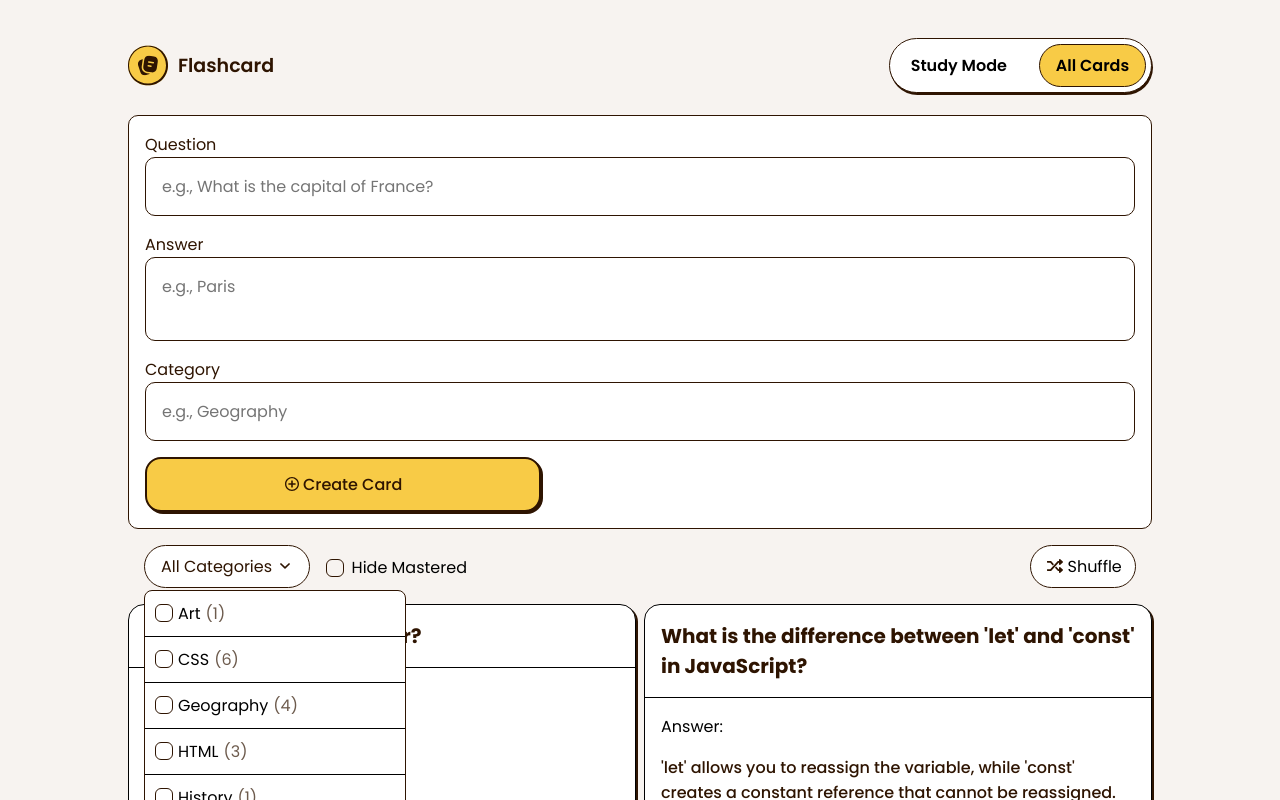
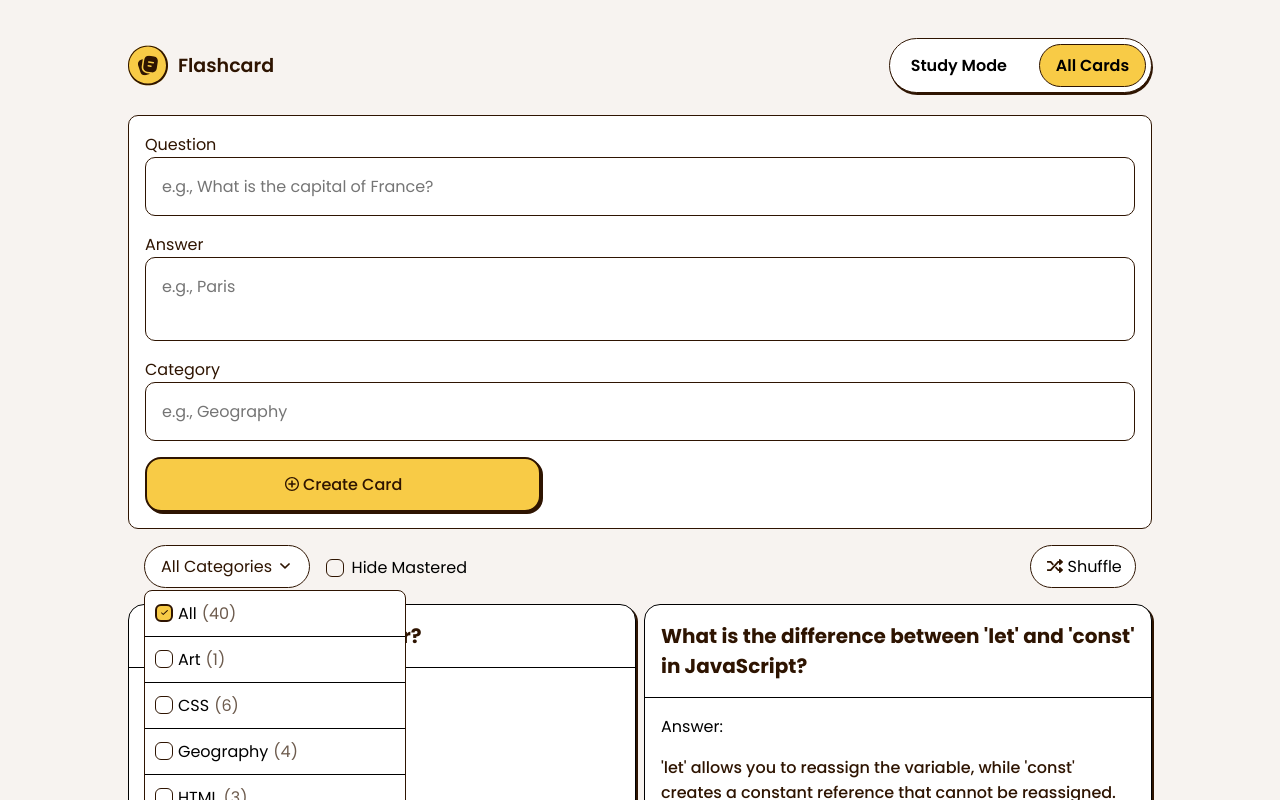
Before and after one commit to bengera/flashcard-app, a React (Vite) app: page / in a window 1280 px wide. Both pictures are taken after a click on the button "All Categories". Shown: the top 800 px of the page. Built offline with nearby package versions, Linux system fonts and the light colour scheme.

Commit message:
Add All checkbox to category dropdown

```diff
--- a/src/App.tsx
+++ b/src/App.tsx
@@ -58,6 +58,8 @@ const flashCardControlsProps = {
   uniqueCat,
   filterCategories,
   selectedCategories,
+  setSelectedCategories,
+  setShowCategories,
   cards,
 };
 
--- a/src/components/flashcardControls.tsx
+++ b/src/components/flashcardControls.tsx
@@ -9,7 +9,8 @@ export type FlashCardControlProps ={
     uniqueCat: string[]
     cards: Flashcard[]
     filterCategories: (category: string, checked: boolean) => void;
-    selectedCategories:string[]
+    selectedCategories: string[];
+    setSelectedCategories: React.Dispatch<React.SetStateAction<string[]>>;
 }
 
 export function FlashcardControls({
@@ -21,7 +22,9 @@ export function FlashcardControls({
     uniqueCat,
     cards,
     filterCategories,
-    selectedCategories
+    selectedCategories,
+    setSelectedCategories
+
 }: FlashCardControlProps){
     return (
       <>
@@ -51,6 +54,17 @@ export function FlashcardControls({
           {/* RENDERING CATEGORIES */}
           {showCategories ? (
             <div className="study__categories-dropdown">
+              <div className="category-item">
+              <input className="category-dropdown__checkbox" type="checkbox"
+              checked={selectedCategories.length === 0} // check all box when array is empty
+              onChange={() => {
+              setSelectedCategories([]);
+              }}/>
+
+
+              <p className="category-item__description">All</p>
+                    <p className="category-item__number">({cards.length})</p>
+              </div>
               {uniqueCat.map((item) => {
                 const count = cards.filter(
                   (card) => card.category === item
@@ -61,8 +75,9 @@ export function FlashcardControls({
                       type="checkbox"
                       className="category-dropdown__checkbox"
                       onChange={(e) => filterCategories(item, e.target.checked)}
-                      checked={selectedCategories.includes(item)}
+                      checked={selectedCategories.length !== 0 && selectedCategories.includes(item)}
                     />
+
                     <p className="category-item__description">{item}</p>
                     <p className="category-item__number">({count})</p>
                   </div>
--- a/src/components/study.tsx
+++ b/src/components/study.tsx
@@ -32,7 +32,7 @@ type StudyPanelProps = {
     selectedCategories: string[];
     setSelectedCategories: React.Dispatch<React.SetStateAction<string[]>>;
     showCategories: boolean;
-    setShowCategories: React.Dispatch<React.SetStateAction<boolean>>;
+    // setShowCategories: React.Dispatch<React.SetStateAction<boolean>>;
 
   };
 
```
